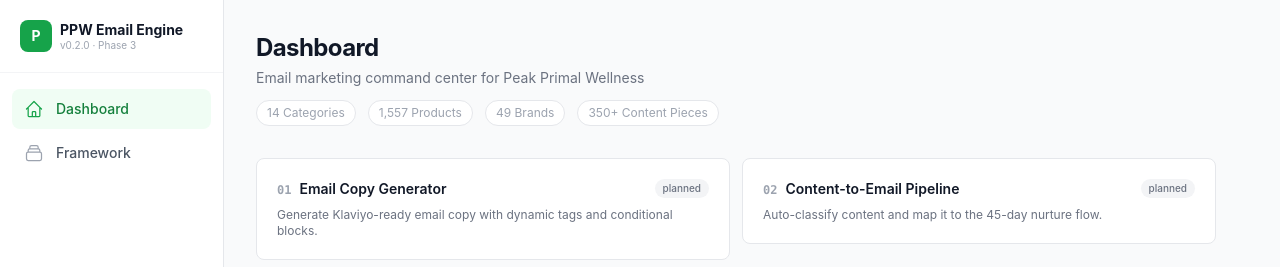
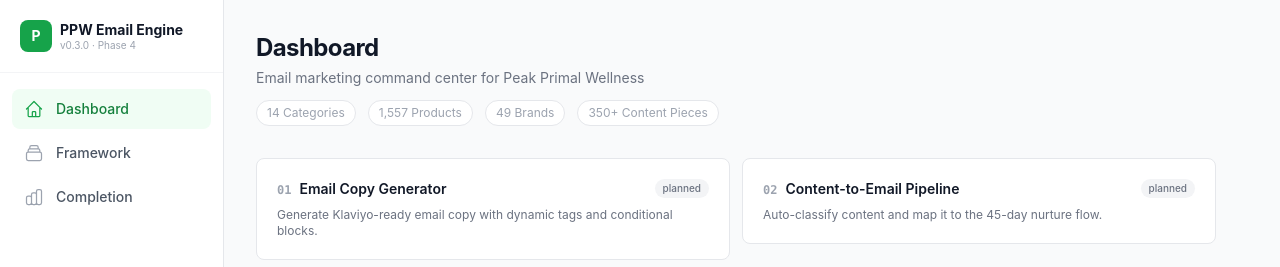
Before and after one commit to radpirateship/ppw-email-engine, a Next.js app: page / in a window 1280 px wide. Shown: the top 267 px of the page. Built offline with nearby package versions, Linux system fonts and the light colour scheme.

Commit message:
Update Sidebar.tsx

```diff
--- a/src/components/Sidebar.tsx
+++ b/src/components/Sidebar.tsx
@@ -22,6 +22,15 @@ const NAV_ITEMS = [
       </svg>
     ),
   },
+  {
+    label: "Completion",
+    href: "/completion",
+    icon: (
+      <svg className="w-5 h-5" fill="none" stroke="currentColor" viewBox="0 0 24 24">
+        <path strokeLinecap="round" strokeLinejoin="round" strokeWidth={1.5} d="M9 19v-6a2 2 0 00-2-2H5a2 2 0 00-2 2v6a2 2 0 002 2h2a2 2 0 002-2zm0 0V9a2 2 0 012-2h2a2 2 0 012 2v10m-6 0a2 2 0 002 2h2a2 2 0 002-2m0 0V5a2 2 0 012-2h2a2 2 0 012 2v14a2 2 0 01-2 2h-2a2 2 0 01-2-2z" />
+      </svg>
+    ),
+  },
 ];
 
 export default function Sidebar() {
@@ -37,7 +46,7 @@ export default function Sidebar() {
           </div>
           <div>
             <h1 className="text-sm font-bold text-gray-900 leading-tight">PPW Email Engine</h1>
-            <p className="text-[10px] text-gray-400 leading-tight">v0.2.0 · Phase 3</p>
+            <p className="text-[10px] text-gray-400 leading-tight">v0.3.0 · Phase 4</p>
           </div>
         </div>
       </div>
@@ -88,4 +97,4 @@ export default function Sidebar() {
       </div>
     </aside>
   );
-        }
+}
```
